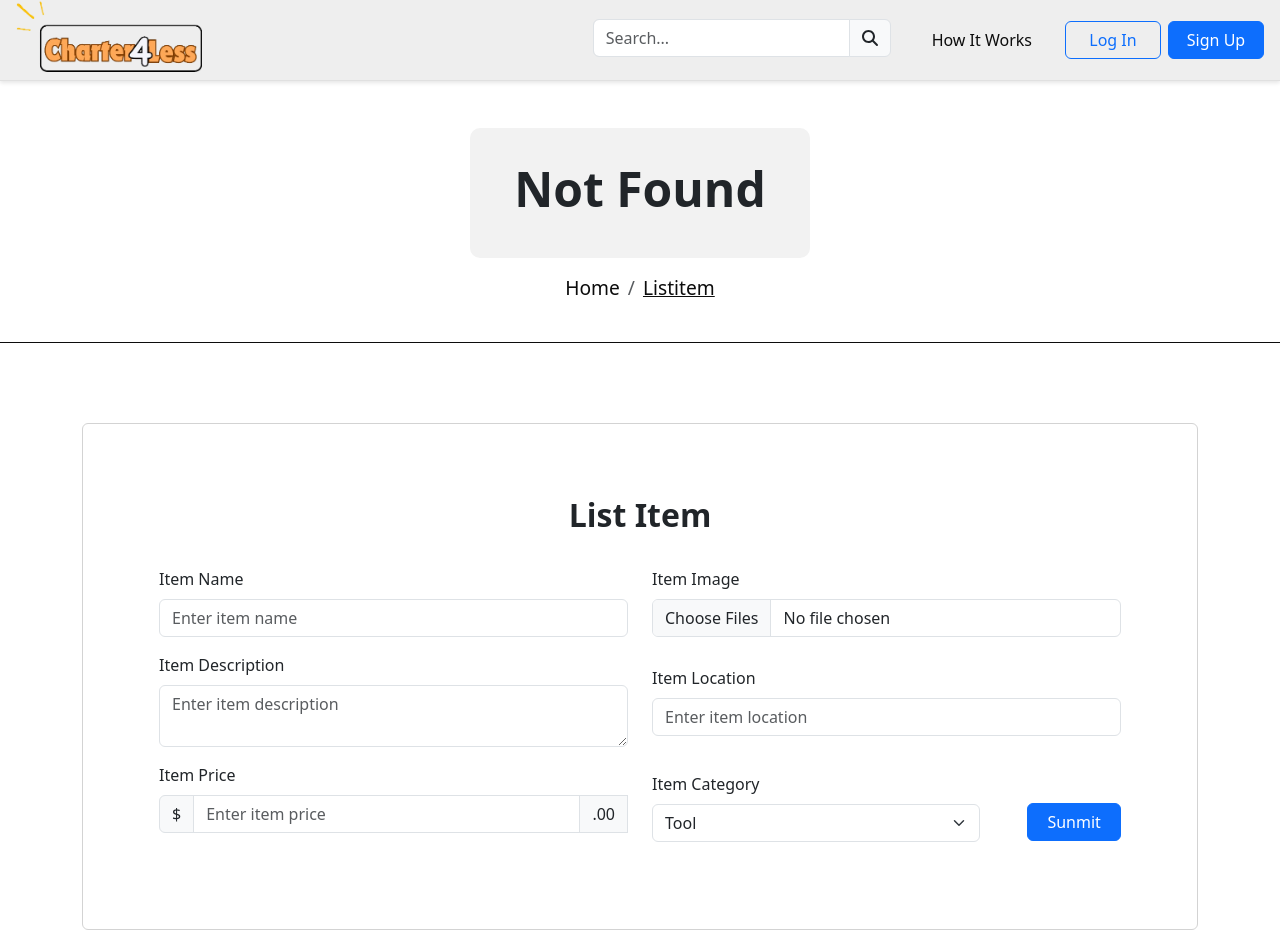
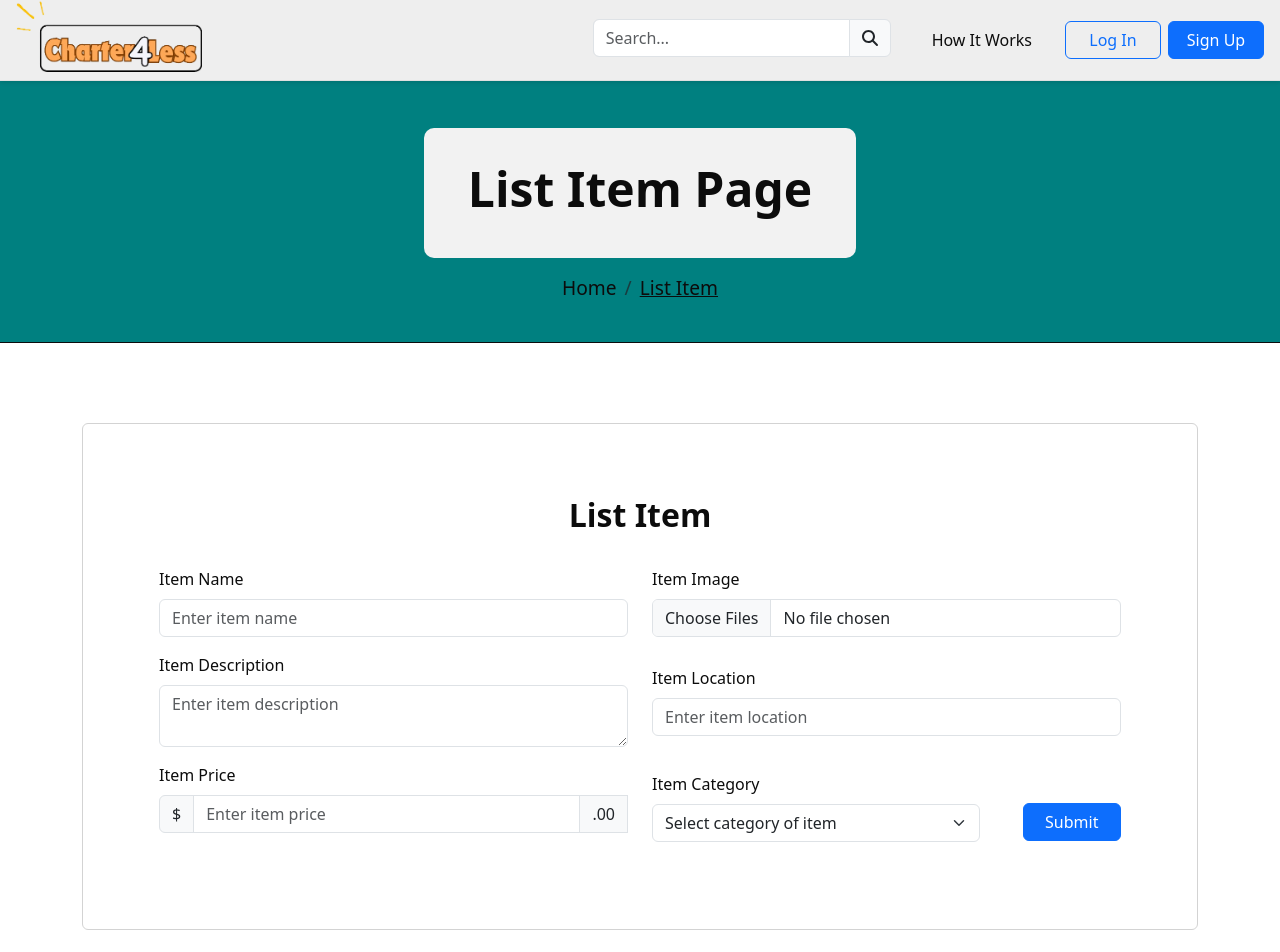
Before and after one commit to eric-acquah/Charter4Less, a React (Create React App) app in the folder charter4less/: page /listitem in a window 1280 px wide. Shown: the top 952 px of the page. Built offline with nearby package versions, Linux system fonts and the light colour scheme.

Commit message:
Working on connecting App to firebase

```diff
--- a/charter4less/package.json
+++ b/charter4less/package.json
@@ -13,6 +13,7 @@
     "@testing-library/react": "^13.4.0",
     "@testing-library/user-event": "^13.5.0",
     "bootstrap": "^5.3.3",
+    "firebase": "^10.12.2",
     "google-map-react": "^2.2.1",
     "holderjs": "^2.9.9",
     "react": "^18.3.1",
@@ -22,6 +23,7 @@
     "react-router-dom": "^6.23.1",
     "react-scripts": "5.0.1",
     "swiper": "^11.1.3",
+    "uuid": "^9.0.1",
     "web-vitals": "^2.1.4",
     "zod": "^3.23.8"
   },
--- a/charter4less/src/App.css
+++ b/charter4less/src/App.css
@@ -1,8 +1,20 @@
 :root {
     --color-prime: #FFFFFF;
     --color-prime-2: #EEEEEE;
-    --color-secon: #FDE49E;
+    --color-secon: #F5DEB3;
+    --color-secon-2: #008080;
     --color-accent-1: #DD761C;
     --color-accent-2: #0B5ED7;
     --color-accent-3: #0C0C0C;
 }
+
+
+/* === App === */
+
+.App {
+    display: flex;
+    flex-direction: column;
+    min-height: 100vh;
+    background-color: var(--color-prime);
+    color: var(--color-accent-3);
+}
--- a/charter4less/src/components/ui/Pagetitle/Pagetitle.js
+++ b/charter4less/src/components/ui/Pagetitle/Pagetitle.js
@@ -20,7 +20,7 @@ function BreadCrumbs() {
           const pathToCrumb = `/${crumbs.slice(0, index + 1).join('/')}`;
           return (
             <Link key={index} className={`breadcrumb-item ${currentPath.pathname === pathToCrumb ? 'activeCrumb': ''}`} to={pathToCrumb}>
-              {crumb === 'howitworks' ? 'How It Works' : crumb.charAt(0).toUpperCase() + crumb.slice(1)}
+              {crumb === 'howitworks' ? 'How It Works' : 'listitem' ? 'List Item' : crumb.charAt(0).toUpperCase() + crumb.slice(1)}
             </Link>
           );
         })
@@ -49,6 +49,8 @@ export default function Pagetitle() {
                 ? 'About Us Page'
                 : currentPath.pathname === '/signin'
                 ? 'Sign In Page'
+                : currentPath.pathname === '/listitem'
+                ? 'List Item Page'
                 : 'Not Found'
             } />
           </Col>
--- /dev/null
+++ b/charter4less/src/firebase.js
@@ -0,0 +1,18 @@
+import { initializeApp } from "firebase/app";
+import { getFirestore } from "firebase/firestore";
+import { getStorage } from "firebase/storage";
+
+// Your web app's Firebase configuration
+const firebaseConfig = {
+  apiKey: "AIzaSyAefy2MytdWhST4VwUM1oN0Up2dqBWBfHw",
+  authDomain: "charter4less-app.firebaseapp.com",
+  projectId: "charter4less-app",
+  storageBucket: "charter4less-app.appspot.com",
+  messagingSenderId: "581711788600",
+  appId: "1:581711788600:web:57b19859f8fb7f648dc4cd"
+};
+
+// Initialize Firebase
+export const app = initializeApp(firebaseConfig);
+export const db = getFirestore(app);
+export const storage = getStorage(app);
--- /dev/null
+++ b/charter4less/src/hooks/useAddItem.js
@@ -0,0 +1,100 @@
+import React, { useEffect, useCallback, useState } from "react";
+import { doc, setDoc } from "firebase/firestore";
+import { getDownloadURL, ref, uploadBytesResumable } from "firebase/storage";
+import { db, storage } from "../firebase";
+import {v4 as uuidv4} from 'uuid';
+
+
+export default function useAddItem({reset}) {
+
+  const [itemData, setItemData] = useState({});
+  const [imgIsUploaded, setImageIsUploaded] = useState(false);
+  const [formSubmitted, setFormSubmitted] = useState(false);
+  const [docAdded, setDocAdded] = useState(false);
+
+  const uniq = uuidv4();
+
+
+  // init();
+
+  const uploadImages = useCallback(
+    async (files) => {
+      const imgPromises = [];
+
+      files.forEach((img) => {
+        const storageRef = ref(storage, `itemImages/${uniq}/${img.name}`);
+        const uploadTask = uploadBytesResumable(storageRef, img);
+        imgPromises.push(uploadTask);
+      });
+
+      try {
+        console.log("Images uploading...");
+        const snapshots = await Promise.all(imgPromises);
+        const urlPromises = snapshots.map((snapshot) => getDownloadURL(snapshot.ref));
+        console.log("Images uploaded");
+        const imgUrls = await Promise.all(urlPromises);
+        return imgUrls;
+      } catch (error) {
+        console.error("Error uploading images: ", error);
+      }
+
+    }, [uniq]
+  )
+
+  const uploadImage = useCallback(
+    async (file) => {
+      const storageRef = ref(storage, `itemImages/${uniq}/${file.name}`);
+      const uploadTask = uploadBytesResumable(storageRef, file);
+
+      try {
+        const snapshot = await uploadTask;
+        console.log("Image uploading...");
+        const url = await getDownloadURL(snapshot.ref)
+        // setImageIsUploaded(true);
+        console.log("Image uploaded");
+        return url;
+      } catch (error) {
+        console.error("Error uploading image: ", error);
+      }
+    }, [uniq]
+  )
+
+  const handleUpload = useCallback(
+    async (data) => {
+      console.log("Handle uploads called");
+      setItemData(data);
+      if (data.itemImage.length > 1) {
+        const Imgfiles = Array.from(data.itemImage);
+         const imgurls = await uploadImages(Imgfiles);
+         setItemData(prevData => ({...prevData, itemImage: imgurls}))
+        } else {
+          console.log("Image upload started");
+        const imgUrl = await uploadImage(data.itemImage[0]);
+        setItemData(prevData => ({...prevData, itemImage: [imgUrl]}))
+        }
+  }, [uploadImages, uploadImage]
+  )
+
+  // Save data to Firestore
+  useEffect(() => {
+    if(formSubmitted && imgIsUploaded){
+        (async () => {
+          try {
+            console.log("item data update: ", itemData);
+            await setDoc(doc(db, "items", `${itemData.itemName}-${uniq.slice(0, 13)}`), itemData);
+          } catch (error) {
+            console.error("Error adding document: ", error);
+          }
+        })();
+
+        console.log("Data saved to Firestore");
+        setFormSubmitted(false);
+        setImageIsUploaded(false);
+        reset();
+        setDocAdded(true);
+    }
+
+  }, [itemData, formSubmitted, imgIsUploaded, uniq, reset])
+
+  return {formSubmitted, setFormSubmitted, setImageIsUploaded, docAdded, handleUpload, setItemData};
+}
--- a/charter4less/src/pages/Listitempage/ListItemSection.css
+++ b/charter4less/src/pages/Listitempage/ListItemSection.css
@@ -59,7 +59,7 @@
 }
 
 .form-submit-btn {
-    width: 20%;
+    width: 21%;
     align-self: flex-end;
     margin-bottom: 8px;
 }
@@ -68,3 +68,20 @@
     font-size: 1rem;
     font-weight: 500;
 }
+
+/* === Spinner ==== */
+
+.save-spinner {
+    display: flex;
+    flex-direction: row;
+    justify-content: space-between;
+    align-items: center;
+    width: 100%;
+}
+
+.save-spinner .spinner-element {
+    width: 0.70rem;
+    height: 0.70rem;
+    font-size: 10px;
+    /* margin-right: 1px; */
+}
--- a/charter4less/src/pages/Listitempage/ListItemSection.js
+++ b/charter4less/src/pages/Listitempage/ListItemSection.js
@@ -1,37 +1,52 @@
-import React, {useState, useEffect} from "react";
-import { Col, Container, Row, Form, InputGroup, Button } from "react-bootstrap";
+import React, {useState} from "react";
+import { Col, Container, Row, Form, InputGroup, Button, Alert, Spinner } from "react-bootstrap";
 import { useForm } from "react-hook-form";
 import { z } from "zod";
 import { zodResolver } from "@hookform/resolvers/zod";
+import useAddItem from "../../hooks/useAddItem";
 import "./ListItemSection.css";
 
 const schema = z.object({
-  itemName: z.string().max(50).min(5),
-  itemDescription: z.string().max(2000).min(20),
+  itemName: z.string().max(50, "Item name must not be more than 50 characters").min(5, "Item name must be at least 5 characters"),
+  itemDescription: z.string().max(2000, "Item description must not be more than 2000 characters").min(20, "Item description must be at least 20 characters"),
   itemPrice: z.string().regex(/^[1-9]+\.?\d*$/, "Price must be a positive number greater than 0"),
-  itemLocation: z.string().max(50).min(4),
-  // itemImage: z.object().refine(obj => Object.keys(obj).length > 0, {
-  //   message: "At least one image must be uploaded",
-  //   path: ['itemImage']
-  // }),
+  itemLocation: z.string().max(50, "Please enter a valid location").min(4, "Please enter a valid location"),
+  itemCategory: z.string().min(1, "Please select a category for the item"),
+  itemImage: z.unknown()
+  .refine((file) => file && file.length > 0, {message: "Upload at least one image of the item"})
+  .refine((file) => file && file.length <= 5, {message: "You can only upload up to 5 images"}),
 });
 
 
 export default function ListItemSection() {
-  const { register, handleSubmit, formState:{ errors } } = useForm(
+  // const [itemData, setItemData] = useState({});
+  // const [formSubmitted, setFormSubmitted] = useState(false);
+  const { register, handleSubmit, reset, formState:{ errors } } = useForm(
     {
       resolver: zodResolver(schema),
     }
   );
 
-  const onSubmit = (data) => {
+
+  const onSubmit = async (data) => {
     console.log(data);
+    setItemData(data);
+    setFormSubmitted(true);
+    await handleUpload(data)
+    setImageIsUploaded(true);
   }
+
+  const {formSubmitted, docAdded, handleUpload, setFormSubmitted, setImageIsUploaded, setItemData} = useAddItem({reset: reset});
 
   return (
     <div className="list-item-section">
       <Container>
         <div className="form-wrapper" >
+        {
+          docAdded && <Alert variant="success" dismissible>
+          Your item has been listed successfully!
+        </Alert>
+        }
           <Row>
             <Col className="form-title">
               <h1>List Item</h1>
@@ -77,7 +92,7 @@ export default function ListItemSection() {
                   <Col>
                     <Form.Group controlId="">
                       <Form.Label>Item Image</Form.Label>
-                      <Form.Control isInvalid={errors.itemImage} {...register("itemImage")} name="itemImage" accept="image/png, image/jpeg" type="file" multiple placeholder="Enter item image" />
+                      <Form.Control isInvalid={errors.itemImage} {...register("itemImage", {required: "Upload at least one image of the item", validate: (file) => file.length > 0})} name="itemImage" accept="image/png, image/jpeg" type="file" multiple placeholder="Enter item image" />
                       <Form.Control.Feedback type="invalid">
                             {errors.itemImage && errors.itemImage.message}
                       </Form.Control.Feedback>
@@ -95,8 +110,8 @@ export default function ListItemSection() {
                   <Col className="form-sections-row2-col3">
                     <Form.Group className="col3-form" controlId="">
                       <Form.Label>Item Category</Form.Label>
-                      <Form.Select {...register("itemCategory")} name="itemCategory" >
-                        <option disabled >Select category of item</option>
+                      <Form.Select isInvalid={errors.itemCategory} {...register("itemCategory")} name="itemCategory" >
+                        <option value="">Select category of item</option>
                         <option value="tools">Tool</option>
                         <option value="equipment">Equipment</option>
                         <option value="vehicles">Vehicle</option>
@@ -106,8 +121,15 @@ export default function ListItemSection() {
                         <option value="Event&party-supplies">Event/Party Supply</option>
                         <option value="Residential-Commercial-spaces">Residential/Commercial space </option>
                       </Form.Select>
+                      <Form.Control.Feedback type="invalid">
+                        {errors.itemCategory && errors.itemCategory.message}
+                      </Form.Control.Feedback>
                     </Form.Group>
-                    <Button className="form-submit-btn" type="submit" variant="primary">Sunmit</Button>
+                    <Button className={`form-submit-btn ${formSubmitted ? 'disabled' : ''}`} type="submit" variant="primary">
+                      {
+                        formSubmitted ? <span className="save-spinner"><Spinner aria-hidden="true" className="spinner-element" animation="border" role="status" /> Saving...</span> : "Submit"
+                      }
+                    </Button>
                   </Col>
                 </Row>
               </Form>
```
Also changed, not shown: charter4less/src/setupTests.js (added, +5 -0 lines).
